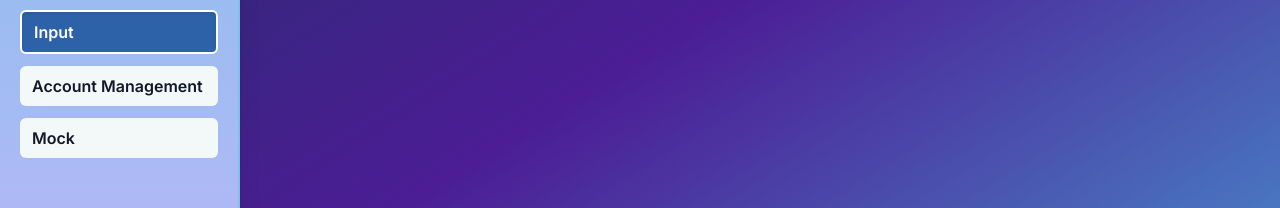
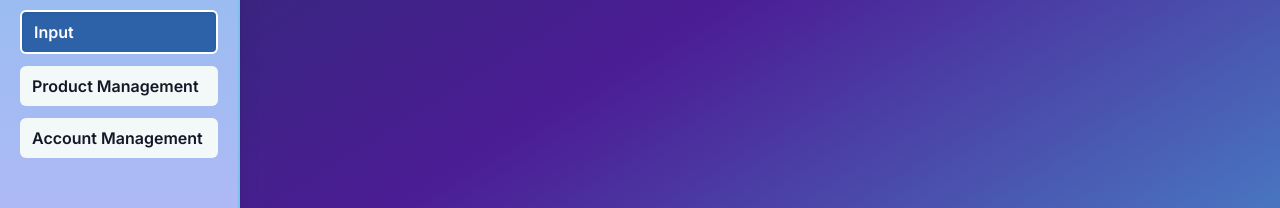
Before and after one commit to rizqyn9/connect-apriori, a React (Vite) app in the folder frontend/: page /product in a window 1280 px wide. Shown: the part 342-550 px from the top of the page. Built offline with nearby package versions, Linux system fonts and the light colour scheme; what @savvywombat/tailwindcss-grid-areas would draw is missing.

Commit message:
feat: FE Product Management

```diff
--- a/frontend/src/App.jsx
+++ b/frontend/src/App.jsx
@@ -7,6 +7,7 @@ import DashboardLayout from './pages/DashboardLayout'
 import InputProduct from './pages/InputProduct'
 import Catalog from './components/Catalog'
 import AccountManagement from './pages/AccountManagement'
+import ProductManagement from './pages/ProductManagement'
 
 function App() {
     const [cookies, setCookies] = useCookies(['token'])
@@ -24,6 +25,10 @@ function App() {
                     <Route index element={<Catalog />} />
                     <Route path={'/product'} element={<InputProduct />} />
                     <Route
+                        path={'/product-management'}
+                        element={<ProductManagement />}
+                    />
+                    <Route
                         path={'/admin/account-management'}
                         element={<AccountManagement />}
                     />
--- a/frontend/src/components/Sidebar.jsx
+++ b/frontend/src/components/Sidebar.jsx
@@ -9,11 +9,11 @@ export default function Sidebar() {
             <UserContainer />
             <NavItem to="/" title="Dashboard" />
             <NavItem to="/product" title="Input" />
+            <NavItem to="/product-management" title="Product Management" />
             <NavItem
                 to="/admin/account-management"
                 title="Account Management"
             />
-            <NavItem />
         </div>
     )
 }
--- a/frontend/src/pages/ProductManagement.jsx
+++ b/frontend/src/pages/ProductManagement.jsx
@@ -0,0 +1,11 @@
+import React from 'react'
+
+export default function ProductManagement() {
+    return (
+        <div className="w-full bg-blue-200 p-4 rounded-lg shadow-lg">
+            <h1 className="text-2xl text-blue-800 font-bold mb-5 bg-blue-50 border-l-4 border-blue-900 p-3 pl-5 rounded-md">
+                Product Management
+            </h1>
+        </div>
+    )
+}
```
Also changed, not shown: frontend/src/services/product.service.js (+9 -0 lines), 1 other file (tests, documents, lock files or other folders).
